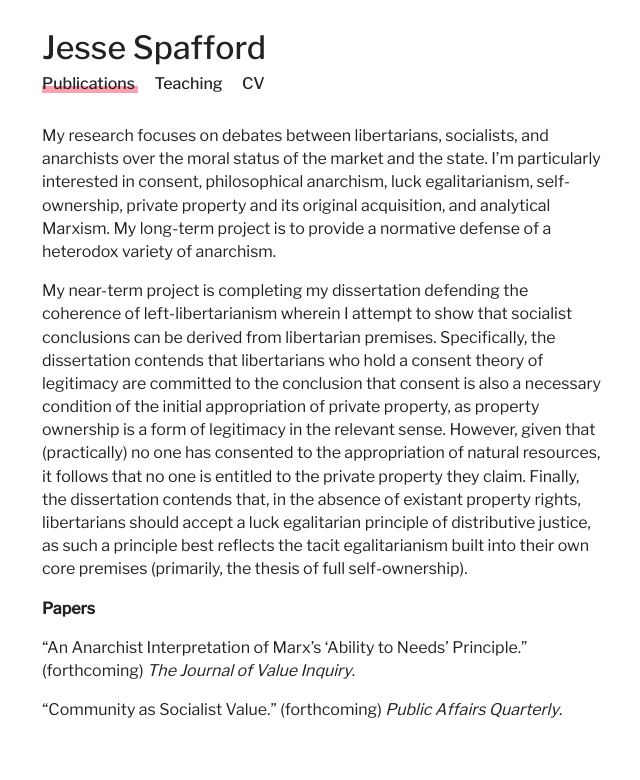
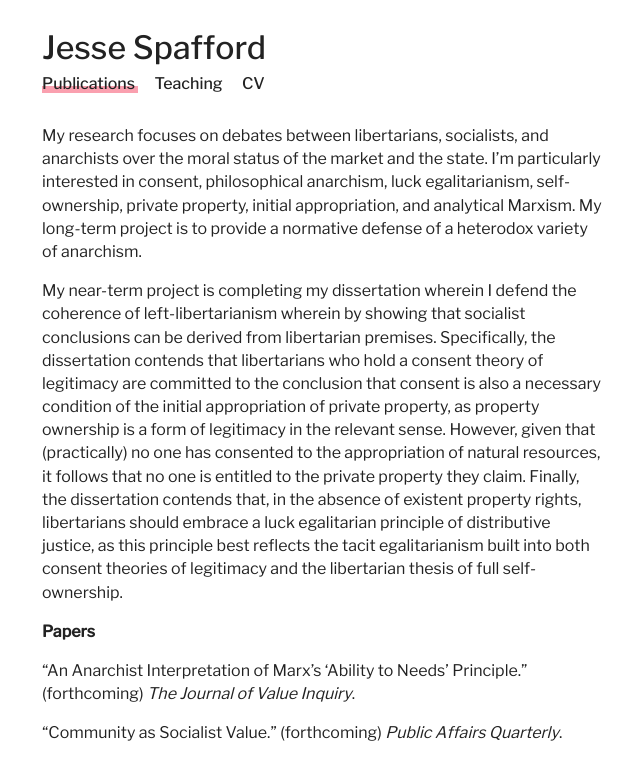
Before and after one commit to jesse-jared-collab/jesse-jared-collab.github.io, a Jekyll site: the page built from publications.md, in a window 1280 px wide. Shown: the top 780 px of the page, without its empty margins (109-749 px from the left). Built offline with Jekyll 4.4.1, drawn with Linux system fonts in a browser that asks for light colours.

Commit message:
Update publications.md

```diff
--- a/publications.md
+++ b/publications.md
@@ -4,9 +4,9 @@ permalink: /publications
 layout: page
 ---
 
-My research focuses on debates between libertarians, socialists, and anarchists over the moral status of the market and the state. I'm particularly interested in consent, philosophical anarchism, luck egalitarianism, self-ownership, private property and its original acquisition, and analytical Marxism. My long-term project is to provide a normative defense of a heterodox variety of anarchism.
+My research focuses on debates between libertarians, socialists, and anarchists over the moral status of the market and the state. I'm particularly interested in consent, philosophical anarchism, luck egalitarianism, self-ownership, private property, initial appropriation, and analytical Marxism. My long-term project is to provide a normative defense of a heterodox variety of anarchism.
 
-My near-term project is completing my dissertation defending the coherence of left-libertarianism wherein I attempt to show that socialist conclusions can be derived from libertarian premises. Specifically, the dissertation contends that libertarians who hold a consent theory of legitimacy are committed to the conclusion that consent is also a necessary condition of the initial appropriation of private property, as property ownership is a form of legitimacy in the relevant sense. However, given that (practically) no one has consented to the appropriation of natural resources, it follows that no one is entitled to the private property they claim. Finally, the dissertation contends that, in the absence of existant property rights, libertarians should accept a luck egalitarian principle of distributive justice, as such a principle best reflects the tacit egalitarianism built into their own core premises (primarily, the thesis of full self-ownership).
+My near-term project is completing my dissertation wherein I defend the coherence of left-libertarianism wherein by showing that socialist conclusions can be derived from libertarian premises. Specifically, the dissertation contends that libertarians who hold a consent theory of legitimacy are committed to the conclusion that consent is also a necessary condition of the initial appropriation of private property, as property ownership is a form of legitimacy in the relevant sense. However, given that (practically) no one has consented to the appropriation of natural resources, it follows that no one is entitled to the private property they claim. Finally, the dissertation contends that, in the absence of existent property rights, libertarians should embrace a luck egalitarian principle of distributive justice, as this principle best reflects the tacit egalitarianism built into both consent theories of legitimacy and the libertarian thesis of full self-ownership.
 
 **Papers**
 
```
